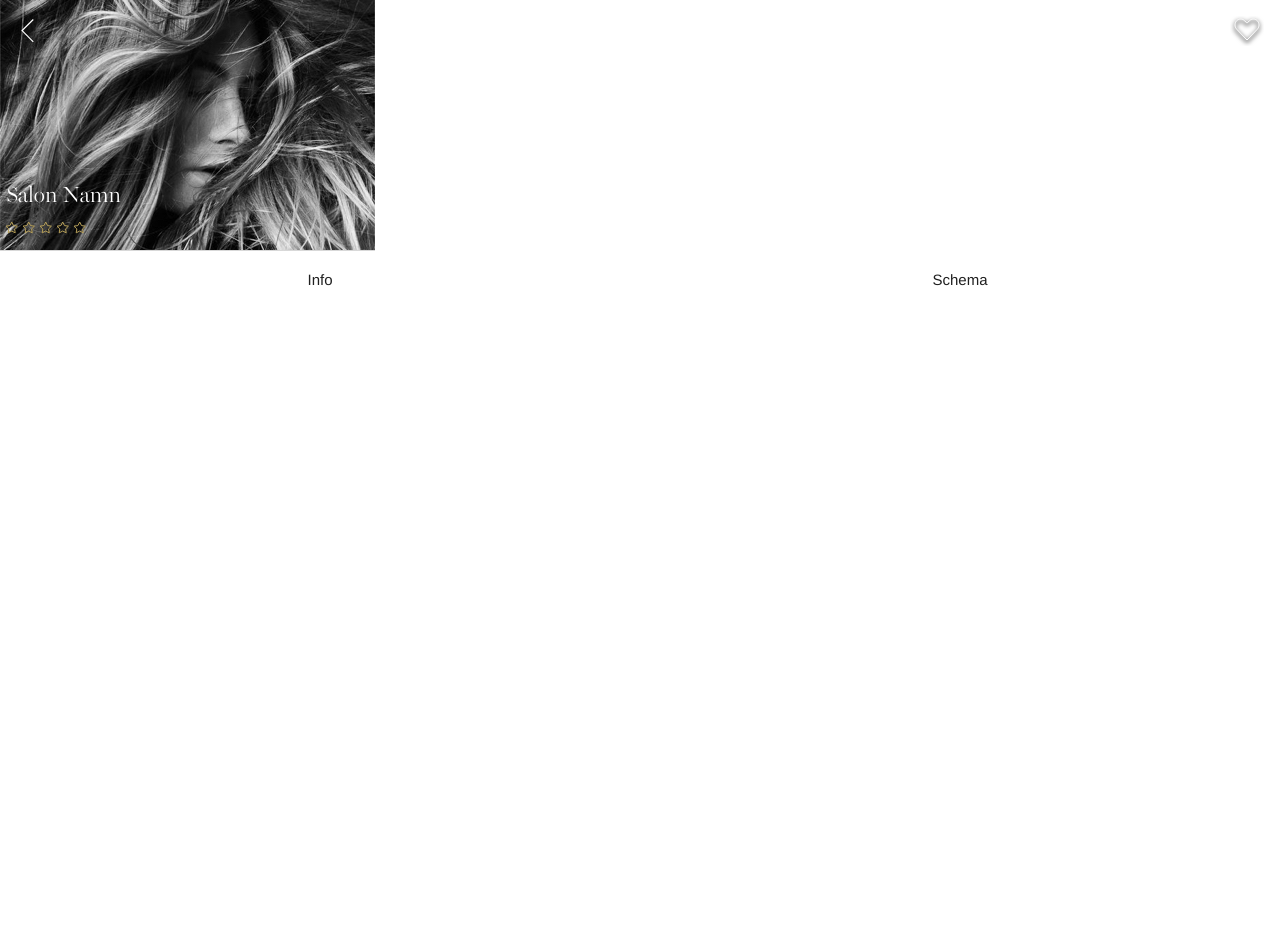
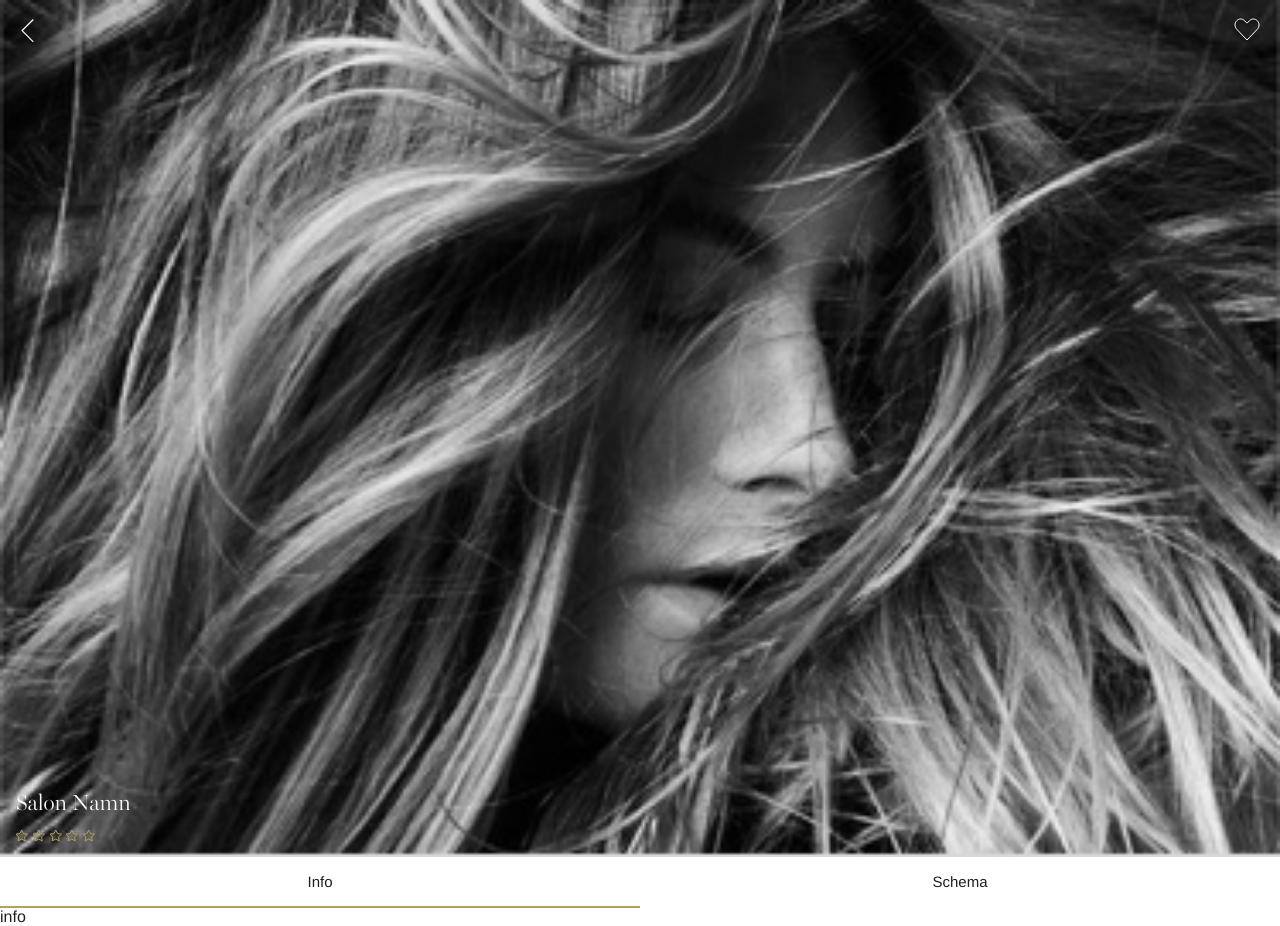
Before and after one commit to joakim-roos/techtest, a React (Create React App) app: page /salons/1 in a window 1280 px wide. Before the commit the page ends 800 px from the top, so only its background shows below. Built offline with nearby package versions, Linux system fonts and the light colour scheme; data requests are answered from the project's data file.

Commit message:
updated the Salon-component with containers

```diff
--- a/src/components/Salon/index.js
+++ b/src/components/Salon/index.js
@@ -1,13 +1,14 @@
 import React from 'react'
-import { useParams } from 'react-router-dom'
+import { useParams, Link } from 'react-router-dom'
 import * as S from './styles'
 import { IMAGE, IMAGE2X, IMAGE3X } from '../../constants/assets'
 import { ARROW_LEFT_WHITE, HEART } from '../../constants/assets'
 import StarRating from '../StarRating'
 import styled from 'styled-components'
 
-export const BackgroundImage = () => (
+const Image = ({ className }) => (
   <img
+    className={className}
     srcSet={`
       ${IMAGE3X} 3x,
       ${IMAGE2X} 2x,
@@ -19,11 +20,11 @@ export const BackgroundImage = () => (
   </img>
 )
 
-/* const Background = styled.div`
-background-image: url(${IMAGE3X});
-background-size: contain;
-background-repeat: no-repeat;
-`; */
+
+const StyledImage = styled(Image)`
+display: block;
+width: 100%;
+`;
 
 const PageTitle = styled.h1`
 font-family: 'MillerBanner Light';
@@ -42,13 +43,32 @@ justify-content: space-between;
 height: 100%;
 `;
 
-const Button = styled.button`
+const LinkWrapper = styled.div`
+display: flex;
+flex-direction: row;
+justify-content: space-between;
+
+> a:first-child {
+  border-bottom: 2px solid ${props => props.theme.colors.gold}
+}
+`;
+
+const StyledLink = styled(Link)`
+font-size: ${props => props.theme.fontSize.sm};
+text-decoration: none;
 width: 50%;
+text-align: center;
 padding: 1rem;
-font-size: ${props => props.theme.fontSize.sm};
-background-color: ${props => props.theme.colors.bg_primary};
-border: none;
+cursor: pointer;
 `;
+
+const Container = styled.div`
+position: relative;
+`;
+const TitleContainer = styled.div`
+padding: 1rem 1rem 0 1rem;
+`;
+
 
 const Item = ({ src, alt, style }) => (
   <img style={style} src={src} alt={alt}></img>
@@ -59,8 +79,8 @@ function Salon(props) {
 
   return (
     <>
-      <div style={{ position: 'relative' }}>
-        <BackgroundImage />
+      <Container>
+        <StyledImage />
 
         <Wrapper>
           <S.Header>
@@ -73,19 +93,23 @@ function Salon(props) {
             </div>
           </S.Header>
 
-          <div style={{ padding: '0.4rem' }}>
+          <TitleContainer>
             <PageTitle>Salon Namn</PageTitle>
             <StarRating totalStars={5} />
-          </div>
+          </TitleContainer>
 
 
         </Wrapper>
-      </div>
+      </Container>
 
-      <div>
-        <Button>Info</Button>
-        <Button>Schema</Button>
-      </div>
+      <LinkWrapper>
+        <StyledLink to='#detail-section'>Info</StyledLink>
+        <StyledLink to='#schema-section'>Schema</StyledLink>
+      </LinkWrapper>
+
+      <section id='detail-section'>
+        info
+        </section>
     </>
   )
 }
--- a/src/components/Salon/styles.js
+++ b/src/components/Salon/styles.js
@@ -1,4 +1,4 @@
-import React from 'react'
+
 import { Link } from 'react-router-dom'
 import styled from 'styled-components'
 
--- a/src/components/SalonList/index.js
+++ b/src/components/SalonList/index.js
@@ -1,7 +1,7 @@
 import React from 'react';
 import FilterSalons from '../FilterDropdown'
 import StarRating from '../StarRating'
-import styled from 'styled-components'
+
 
 import * as Constant from '../../constants/assets'
 import * as S from './styles'
--- a/src/components/StarRating/index.js
+++ b/src/components/StarRating/index.js
@@ -1,4 +1,4 @@
-import React, { useState, useEffect } from 'react';
+import React from 'react';
 import * as S from '../StarRating/styles'
 import { STAR, STAR_FILL } from '../../constants/assets'
 
```
Also changed, not shown: src/components/SalonList/styles.js (line endings or trailing spaces).
